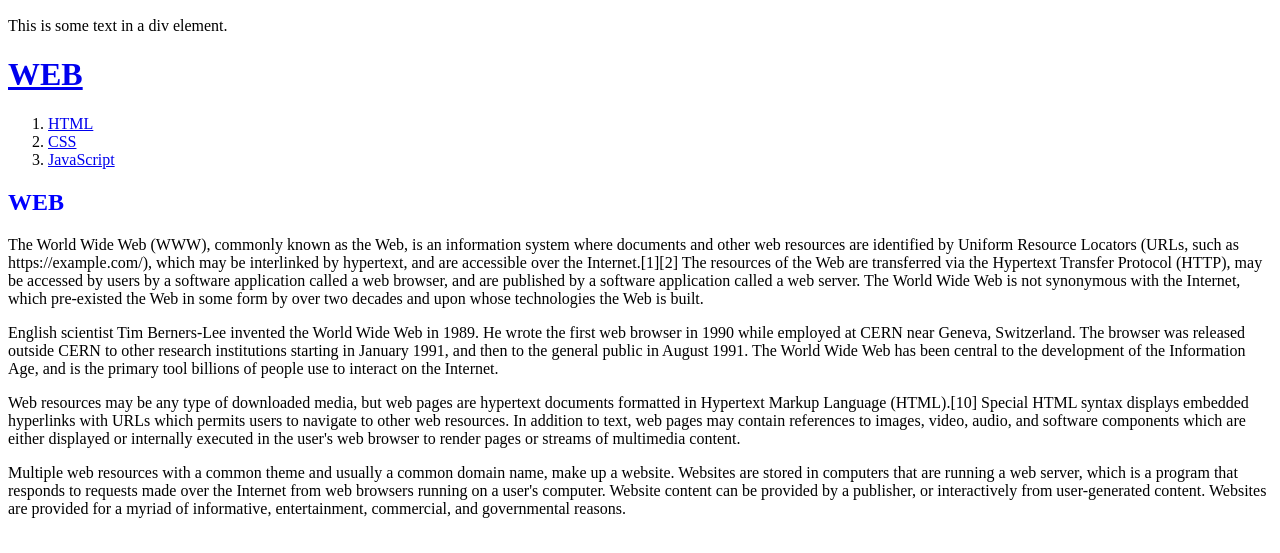
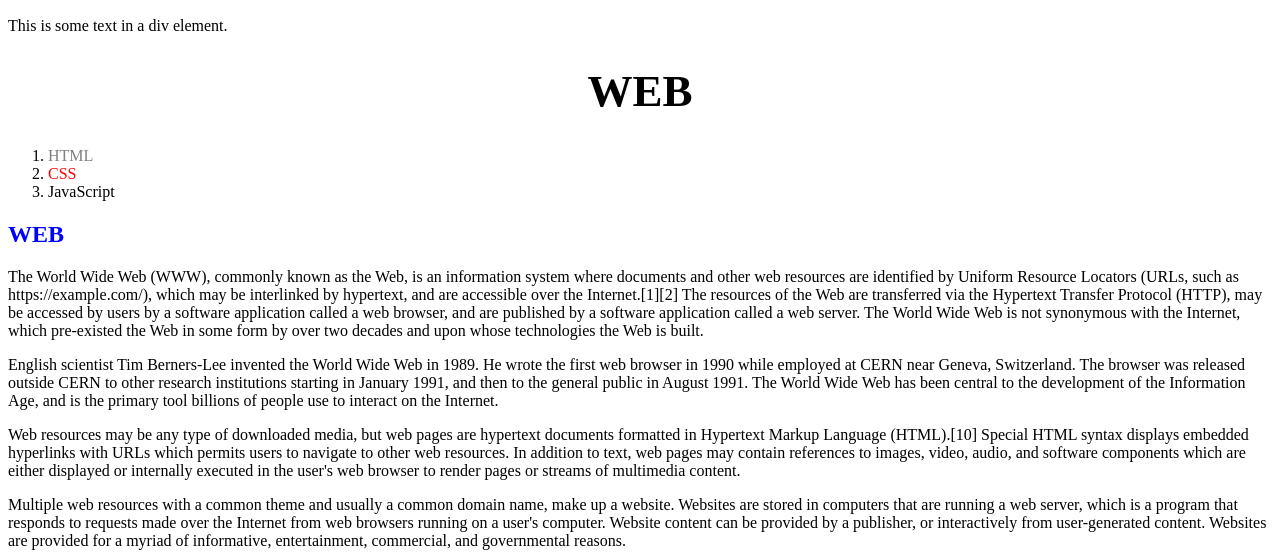
Before and after one commit to jjw0716/web1, a plain HTML site: page index.html in a window 1280 px wide. Shown: the part 385-938 px from the top of the page. Drawn offline with Linux system fonts and the light colour scheme.

Commit message:
201126 CSS 1~8

```diff
--- a/index.html
+++ b/index.html
@@ -2,6 +2,7 @@
 <html>
 <head>
   <!-- Global site tag (gtag.js) - Google Analytics -->
+  <script async src="https://www.googletagmanager.com/gtag/js?id=G-G6KNZ5RSL2"></script>
   <script>
     window.dataLayer = window.dataLayer || [];
     function gtag(){dataLayer.push(arguments);}
@@ -11,7 +12,24 @@
   </script>
   <title>WEB - Welcome</title>
   <meta chareset="utf-8">
-<script async src="https://www.googletagmanager.com/gtag/js?id=G-G6KNZ5RSL2"></script>
+
+  <style>
+  a {
+    color:black;
+    text-decoration:none;
+  }
+  #active{
+    color:red;
+  }
+  .saw{
+    color: gray;
+  }
+  h1 {
+    font-size: 45px;
+    text-align: center;
+  }
+  </style>
+
 </head>
 <body>
   <p>
@@ -21,13 +39,20 @@
     <h2>This is a heading in a div element</h2>
     <p>This is some text in a div element.</p>
   </div>
-
   <h1><a href = "index.html">WEB</a></h1>
   <ol>
-    <li><a href ="1.html">HTML</a></li>
-    <li><a href ="2.html">CSS</a></li>
+    <li><a href ="1.html" class="saw">HTML</a></li>
+    <li><a href ="2.html" class="saw" id="active">CSS</a></li>
     <li><a href ="3.html">JavaScript</a></li>
   </ol>
+  <!--
+  <h1><a href = "index.html"><font color="red">WEB</font></a></h1>
+  <ol>
+    <li><a href ="1.html"><font color="red">HTML</font></a></li>
+    <li><a href ="2.html"><font color="red">CSS</font></a></li>
+    <li><a href ="3.html"><font color="red">JavaScript</font></a></li>
+  </ol>
+  -->
   <h2><span style="color:blue">WEB</span></h2>
     <p>The World Wide Web (WWW), commonly known as the Web, is an information system where documents and other web resources are identified by Uniform Resource Locators (URLs, such as https://example.com/), which may be interlinked by hypertext, and are accessible over the Internet.[1][2] The resources of the Web are transferred via the Hypertext Transfer Protocol (HTTP), may be accessed by users by a software application called a web browser, and are published by a software application called a web server. The World Wide Web is not synonymous with the Internet, which pre-existed the Web in some form by over two decades and upon whose technologies the Web is built.</p>
     <p>English scientist Tim Berners-Lee invented the World Wide Web in 1989. He wrote the first web browser in 1990 while employed at CERN near Geneva, Switzerland. The browser was released outside CERN to other research institutions starting in January 1991, and then to the general public in August 1991. The World Wide Web has been central to the development of the Information Age, and is the primary tool billions of people use to interact on the Internet.</p>
```
Also changed, not shown: box.html (added, +30 -0 lines).
